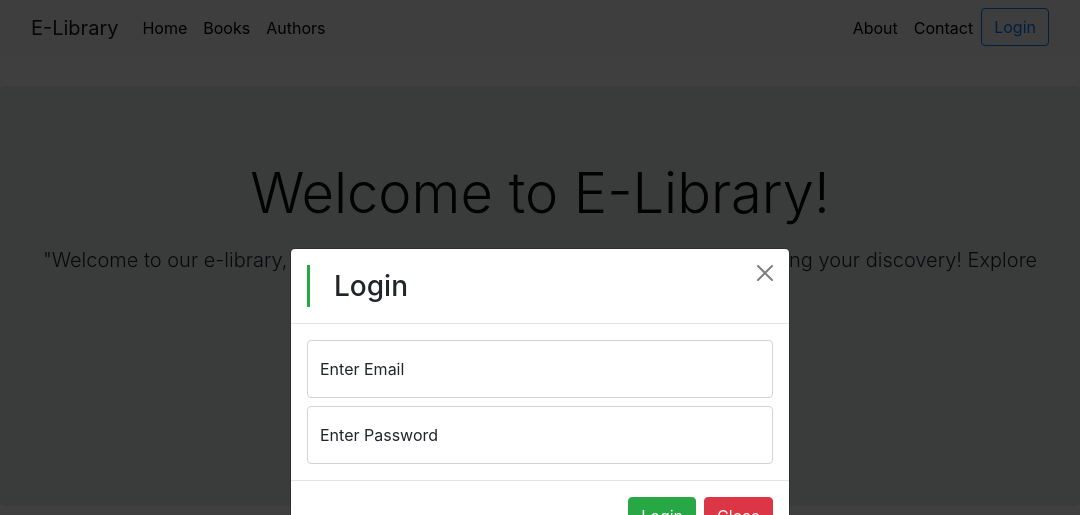
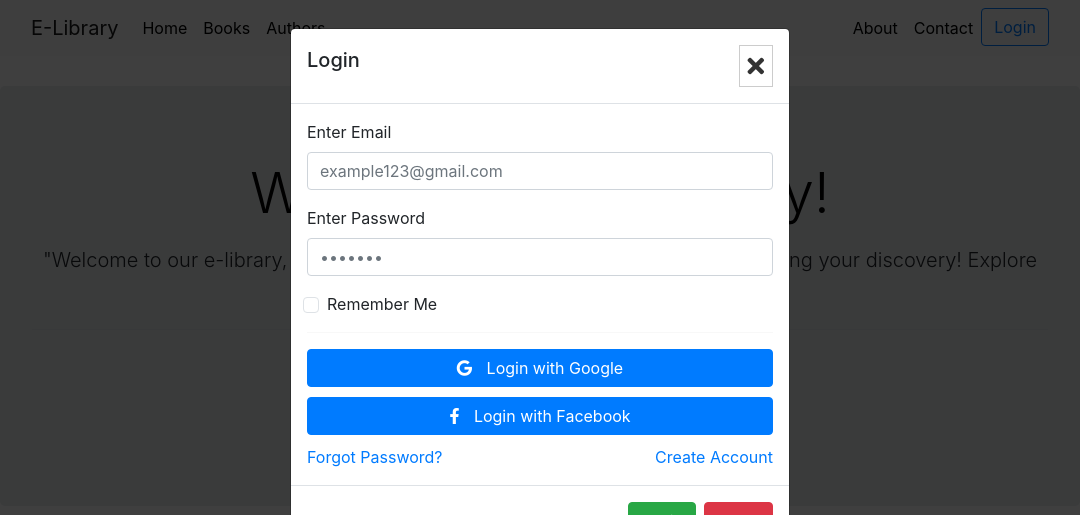
Before and after one commit to vills25/E-Library, a Django app: page / in a window 1280 px wide, after a click on "Login". Shown: the top 515 px of the page, without its empty margins (100-1180 px from the left). Run offline with Django 5.2, Linux system fonts and the light colour scheme; some libraries are stand-ins or nearby versions.

Commit message:
login design updated

```diff
--- a/libraryapk/static/css/style.css
+++ b/libraryapk/static/css/style.css
@@ -21,11 +21,22 @@ body {
     color: rgb(0, 0, 0);
 }
 
+.row{
+    margin: 0;
+}
+
 .card {
+    border: 1px solid #ddd;
+    border-radius: 5px;
     text-align: center;
+    overflow: hidden;
     box-shadow: 0 4px 8px rgba(0,0,0,0.1);
     transition: transform 0.2s ease-in-out;
 }
+
+.card-body {
+    padding: 15px;
+  }
 
 .card:hover {
     transform: scale(1.05);
@@ -33,9 +44,25 @@ body {
 
 .card-img-top {
     height: 200px;
-    width: 100%;
     object-fit: cover;
 
+}
+
+.btn-close-custom {
+    background: none;
+    border: 1px solid #ccc;
+    border-radius: 0%;
+    padding: 8px;
+    display: flex;
+    align-items: center;
+    justify-content: center;
+}
+.btn-close-custom i {
+    font-size: 1.5rem;
+    color: #333;
+}
+.btn-close-custom:hover {
+    background-color: #f2f2f2;
 }
 
 .navbar {
@@ -51,3 +78,17 @@ body {
 .navbar .nav-link:hover {
     color: #8193a5 !important;
 }
+
+.social-btn {
+    width: 100%;
+    margin-bottom: 10px;
+}
+.social-btn i {
+    margin-right: 10px;
+}
+
+.social-login{
+    width: 100%;
+    align-items: center;
+
+}
--- a/libraryapk/templates/base.html
+++ b/libraryapk/templates/base.html
@@ -7,6 +7,8 @@
     <meta name="viewport" content="width=device-width, initial-scale=1.0">
     <title>E-Library</title>
     <!-- Bootstrap CSS -->
+    <link href="https://cdnjs.cloudflare.com/ajax/libs/font-awesome/5.15.4/css/all.min.css" rel="stylesheet">
+    <link href="https://cdnjs.cloudflare.com/ajax/libs/bootstrap-icons/1.5.0/font/bootstrap-icons.min.css" rel="stylesheet">
     <link href="https://stackpath.bootstrapcdn.com/bootstrap/5.3.0/css/bootstrap.min.css" rel="stylesheet">
     <!-- Custom CSS -->
     <link href="{% static 'css/style.css' %}" rel="stylesheet">
--- a/libraryapk/templates/home.html
+++ b/libraryapk/templates/home.html
@@ -1,23 +1,33 @@
-{% extends 'base.html' %}
-
-{% block content %}
-{% load static %}
+{% extends 'base.html' %} {% block content %} {% load static %}
 
 <!-- Bootstrap CSS -->
-<link href="https://stackpath.bootstrapcdn.com/bootstrap/4.5.2/css/bootstrap.min.css" rel="stylesheet">
+<link
+  href="https://stackpath.bootstrapcdn.com/bootstrap/4.5.2/css/bootstrap.min.css"
+  rel="stylesheet"
+/>
 
 <div class="container">
   <!-- Navbar -->
   <nav class="navbar navbar-expand-lg navbar-light bg-light">
     <div class="container-fluid">
       <a class="navbar-brand" href="#">E-Library</a>
-            <button class="navbar-toggler" type="button" data-bs-toggle="collapse" data-bs-target="#navbarNav" aria-controls="navbarNav" aria-expanded="false" aria-label="Toggle navigation">
+      <button
+        class="navbar-toggler"
+        type="button"
+        data-bs-toggle="collapse"
+        data-bs-target="#navbarNav"
+        aria-controls="navbarNav"
+        aria-expanded="false"
+        aria-label="Toggle navigation"
+      >
         <span class="navbar-toggler-icon"></span>
       </button>
       <div class="collapse navbar-collapse" id="navbarNav">
         <ul class="navbar-nav">
           <li class="nav-item active">
-                        <a class="nav-link" href="#">Home <span class="sr-only">(current)</span></a>
+            <a class="nav-link" href="#"
+              >Home <span class="sr-only">(current)</span></a
+            >
           </li>
           <li class="nav-item">
             <a class="nav-link" href="#">Books</a>
@@ -34,7 +44,14 @@
             <a class="nav-link" href="#">Contact</a>
           </li>
           <li class="nav-item">
-                        <button type="button" class="btn btn-outline-primary" data-bs-toggle="modal" data-bs-target="#loginModal">Login</button>
+            <button
+              type="button"
+              class="btn btn-outline-primary"
+              data-bs-toggle="modal"
+              data-bs-target="#loginModal"
+            >
+              Login
+            </button>
           </li>
         </ul>
       </div>
@@ -44,8 +61,12 @@
   <!-- Jumbotron -->
   <div class="jumbotron">
     <h1 class="display-4">Welcome to E-Library!</h1>
-        <p class="lead">"Welcome to our e-library, where you'll find a treasure trove of knowledge awaiting your discovery! Explore endless books on every subject imaginable."    </p>
-        <hr class="my-4">
+    <p class="lead">
+      "Welcome to our e-library, where you'll find a treasure trove of knowledge
+      awaiting your discovery! Explore endless books on every subject
+      imaginable."
+    </p>
+    <hr class="my-4" />
     <p>Start exploring now.</p>
     <a class="btn btn-primary btn-lg" href="#" role="button">Learn more</a>
   </div>
@@ -54,87 +75,168 @@
   <div class="row">
     <div class="col-sm-6 col-md-4 mb-3">
       <div class="card">
-                <img src="{% static 'images/1.jpg' %}" class="card-img-top img-fluid" alt="Image 1">
+        <img
+          src="{% static 'images/1.jpg' %}"
+          class="card-img-top img-fluid"
+          alt="Image 1"
+        />
         <div class="card-body">
           <h5 class="card-title">THE DHONI TOUCH</h5>
-                    <p class="card-text">This is a longer card with supporting text below as a natural lead-in to additional content.</p>
+          <p class="card-text">
+            This is a longer card with supporting text below as a natural
+            lead-in to additional content.
+          </p>
         </div>
       </div>
     </div>
     <div class="col-sm-6 col-md-4 mb-3">
       <div class="card">
-                <img src="{% static 'images/2.jpg' %}" class="card-img-top img-fluid" alt="Image 2">
+        <img
+          src="{% static 'images/2.jpg' %}"
+          class="card-img-top img-fluid"
+          alt="Image 2"
+        />
         <div class="card-body">
           <h5 class="card-title">Energize your Mind</h5>
-                    <p class="card-text">This card has supporting text below as a natural lead-in to additional content.</p>
+          <p class="card-text">
+            This card has supporting text below as a natural lead-in to
+            additional content.
+          </p>
         </div>
       </div>
     </div>
     <div class="col-sm-6 col-md-4 mb-3">
       <div class="card">
-                <img src="{% static 'images/3.jpg' %}" class="card-img-top img-fluid" alt="Image 3">
+        <img
+          src="{% static 'images/3.jpg' %}"
+          class="card-img-top img-fluid"
+          alt="Image 3"
+        />
         <div class="card-body">
           <h5 class="card-title">THINK STRAIGTH</h5>
-                    <p class="card-text">"You don't regret what you did in life, you  regret what you didn't do."</p>
+          <p class="card-text">
+            "You don't regret what you did in life, you regret what you didn't
+            do."
+          </p>
         </div>
       </div>
     </div>
     <div class="col-sm-6 col-md-4 mb-3">
       <div class="card">
-                <img src="{% static 'images/4.jpg' %}" class="card-img-top img-fluid" alt="Image 4">
+        <img
+          src="{% static 'images/4.jpg' %}"
+          class="card-img-top img-fluid"
+          alt="Image 4"
+        />
         <div class="card-body">
           <h5 class="card-title">THE HIDDEN HINDU</h5>
-                    <p class="card-text">This card has supporting text below as a natural lead-in to additional content.</p>
+          <p class="card-text">
+            This card has supporting text below as a natural lead-in to
+            additional content.
+          </p>
         </div>
       </div>
     </div>
     <div class="col-sm-6 col-md-4 mb-3">
       <div class="card">
-                <img src="{% static 'images/5.jpg' %}" class="card-img-top img-fluid" alt="Image 5">
+        <img
+          src="{% static 'images/5.jpg' %}"
+          class="card-img-top img-fluid"
+          alt="Image 5"
+        />
         <div class="card-body">
           <h5 class="card-title">WHY BHARAT MATTERS</h5>
-                    <p class="card-text">This card has supporting text below as a natural lead-in to additional content.</p>
+          <p class="card-text">
+            This card has supporting text below as a natural lead-in to
+            additional content.
+          </p>
         </div>
       </div>
     </div>
     <div class="col-sm-6 col-md-4 mb-3">
       <div class="card">
-                <img src="{% static 'images/6.jpg' %}" class="card-img-top img-fluid" alt="Image 6">
+        <img
+          src="{% static 'images/6.jpg' %}"
+          class="card-img-top img-fluid"
+          alt="Image 6"
+        />
         <div class="card-body">
           <h5 class="card-title">Mindset</h5>
-                    <p class="card-text">This card has supporting text below as a natural lead-in to additional content.</p>
+          <p class="card-text">
+            This card has supporting text below as a natural lead-in to
+            additional content.
+          </p>
         </div>
       </div>
     </div>
   </div>
 
   <!-- Login Modal -->
-    <div class="modal fade" id="loginModal" tabindex="-1" aria-labelledby="loginModalLabel" aria-hidden="true">
-        <div class="modal-dialog modal-dialog-centered">
+  <div
+    class="modal fade"
+    id="loginModal"
+    tabindex="-1"
+    aria-labelledby="loginModalLabel"
+    aria-hidden="true"
+  >
+    <div class="modal-dialog">
       <div class="modal-content">
         <div class="modal-header">
-                    <h1 class="modal-title fs-3 border-start border-3 border-success ps-4" id="loginModalLabel">Login</h1>
-                    <button type="button" class="btn-close" data-bs-dismiss="modal" aria-label="Close"></button>
+          <h5 class="modal-title" id="loginModalLabel">Login</h5>
+          <button
+            type="button"
+            class="btn-close-custom"
+            data-bs-dismiss="modal"
+            aria-label="Close"
+          >
+            <i class="fas fa-times"></i>
+          </button>
         </div>
         <div class="modal-body">
-                    <div class="row g-2">
-                        <div class="col-12">
-                            <div class="form-floating">
-                                <input type="text" class="form-control" id="email" placeholder="Enter Email">
-                                <label for="email">Enter Email</label>
+          <form>
+            <div class="mb-3">
+              <label for="email" class="form-label">Enter Email</label>
+              <input
+                type="email"
+                class="form-control"
+                id="email"
+                placeholder="example123@gmail.com"
+              />
             </div>
+            <div class="mb-3">
+              <label for="password" class="form-label">Enter Password</label>
+              <input
+                type="password"
+                class="form-control"
+                id="password"
+                placeholder="•••••••"
+              />
             </div>
-                        <div class="col-12">
-                            <div class="form-floating">
-                                <input type="password" class="form-control" id="pass" placeholder="Enter Password">
-                                <label for="pass">Enter Password</label>
+            <div class="mb-3 form-check">
+              <input type="checkbox" class="form-check-input" id="rememberMe" />
+              <label class="form-check-label" for="rememberMe">Remember Me</label>
             </div>
+          </form>
+
+          <hr>
+          <div class="social-login">
+            <button class="btn btn-primary social-btn" id="googleLogin">
+              <i class="fab fa-google"></i> Login with Google
+            </button>
+            <button class="btn btn-primary social-btn" id="facebookLogin">
+              <i class="fab fa-facebook-f"></i> Login with Facebook
+            </button>
           </div>
+          <div class="additional-options d-flex justify-content-between">
+            <a href="#" class="text-decoration-none">Forgot Password?</a>
+            <a href="#" class="text-decoration-none">Create Account</a>
           </div>
         </div>
         <div class="modal-footer">
           <button type="button" class="btn btn-success">Login</button>
-                    <button type="button" class="btn btn-danger" data-bs-dismiss="modal">Close</button>
+          <button type="button" class="btn btn-danger" data-bs-dismiss="modal">
+            Close
+          </button>
         </div>
       </div>
     </div>
```
Lines whose indentation alone changed are shown as unchanged.
